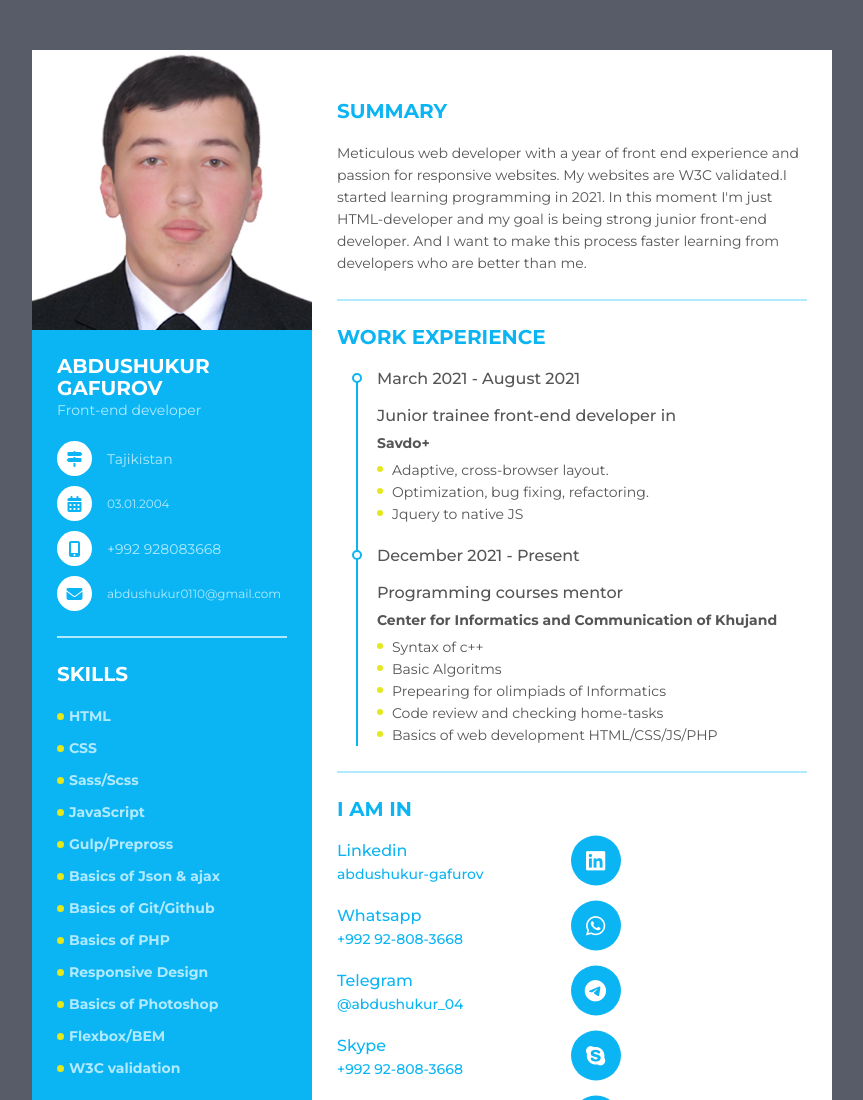
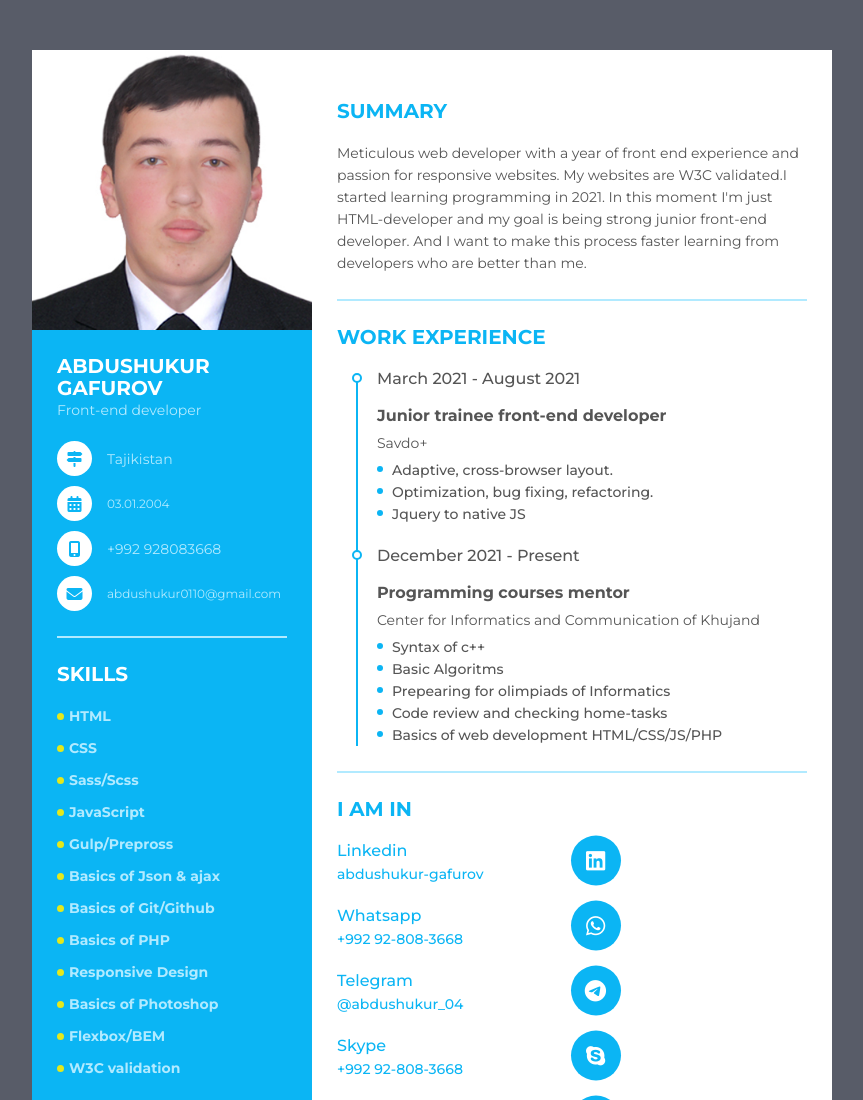
Before and after one commit to abdushukur0/resume, a plain HTML site: page index.html in a window 1280 px wide. Shown: the top 1100 px of the page, without its empty margins (208-1071 px from the left). Drawn offline with Linux system fonts and the light colour scheme.

Commit message:
some chenges

```diff
--- a/css/styles.css
+++ b/css/styles.css
@@ -211,6 +211,7 @@ body {
 
 .resume .resume_right .resume_work ul .work-list {
   padding-left: 15px;
+  font-weight: 500;
 }
 
 .resume .resume_right .resume_work ul .work-list li::before {
@@ -220,7 +221,7 @@ body {
   height: 6px;
   border-radius: 50%;
   top: 7px;
-  background-color: rgb(228, 232, 28);
+  background-color: #0bb5f4;
   position: absolute;
   left: -15px;
 }
--- a/index.html
+++ b/index.html
@@ -205,8 +205,8 @@
           <li class="li">
             <div class="date">March 2021 - August 2021</div>
             <div class="info">
-              <p class="semi-bold">Junior trainee front-end developer in
-              <div><b>Savdo+</b></div>
+              <p class="semi-bold"> <b> Junior trainee front-end developer </b>
+              <div>Savdo+</div>
               </p>
               <ul class="work-list">
                 <li>Adaptive, cross-browser layout.</li>
@@ -218,8 +218,8 @@
           <li class="li">
             <div class="date">December 2021 - Present</div>
             <div class="info">
-              <p class="semi-bold">Programming courses mentor
-              <div><b>Center for Informatics and Communication of Khujand</b></div>
+              <p class="semi-bold"><b>Programming courses mentor</b>
+              <div>Center for Informatics and Communication of Khujand</div>
               </p>
               <ul class="work-list">
                 <li>Syntax of c++</li>
```
